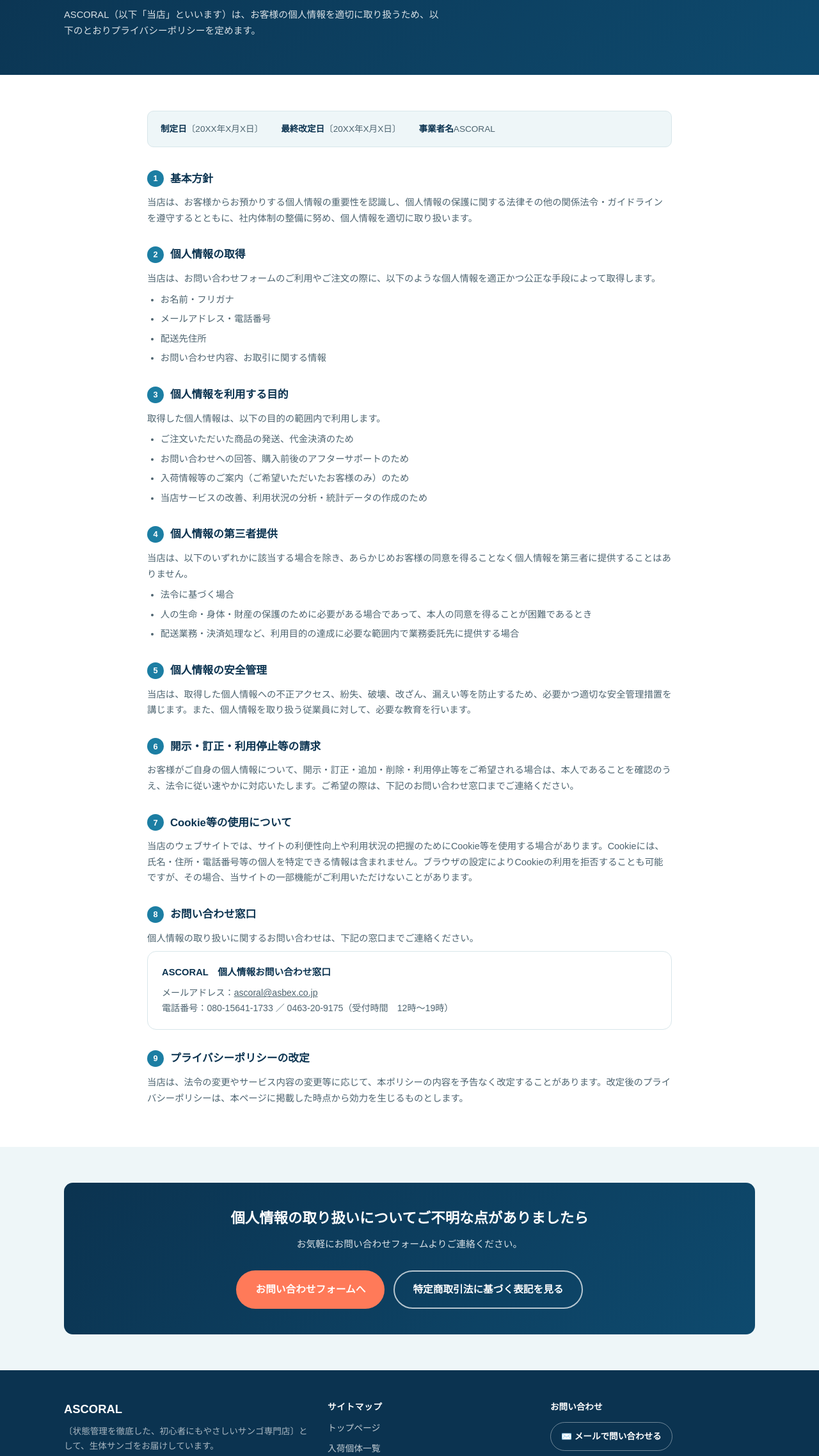
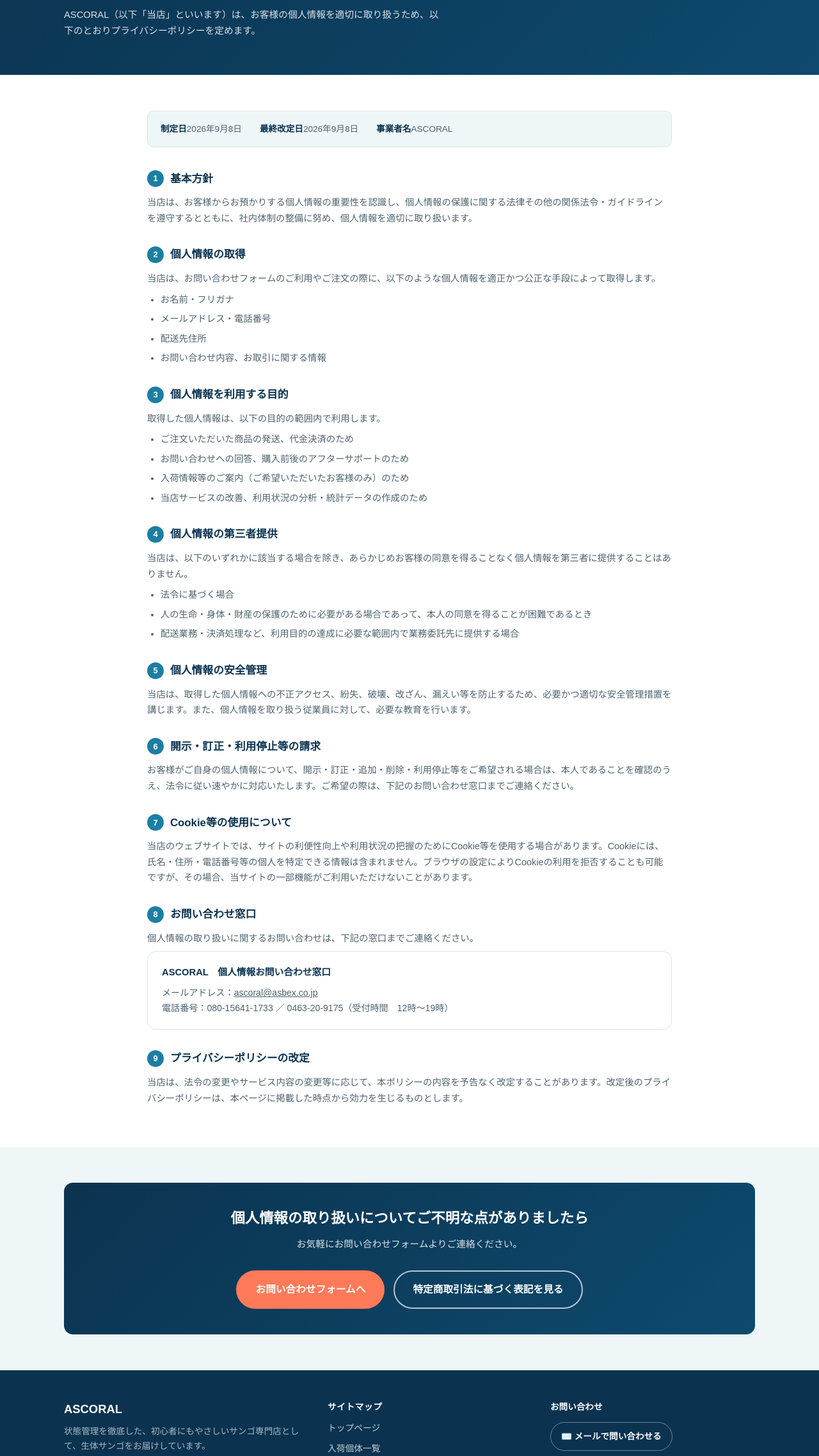
Before and after one commit to u12080430-art/coral-shop, a plain HTML site: page privacy.html in a window 1280 px wide. Shown: the part 258-2533 px from the top of the page at 64% size. Drawn offline with Linux system fonts and the light colour scheme.

Commit message:
Add files via upload

```diff
--- a/privacy.html
+++ b/privacy.html
@@ -206,8 +206,8 @@
       <div class="legal-wrap">
 
         <div class="legal-meta-box">
-          <span><strong>制定日</strong>〔20XX年X月X日〕</span>
-          <span><strong>最終改定日</strong>〔20XX年X月X日〕</span>
+          <span><strong>制定日</strong>2026年9月8日</span>
+          <span><strong>最終改定日</strong>2026年9月8日</span>
           <span><strong>事業者名</strong>ASCORAL</span>
         </div>
 
@@ -301,7 +301,7 @@
     <div class="footer-grid">
       <div class="footer-brand">
         <h3>ASCORAL</h3>
-        <p>〔状態管理を徹底した、初心者にもやさしいサンゴ専門店〕として、生体サンゴをお届けしています。</p>
+        <p>状態管理を徹底した、初心者にもやさしいサンゴ専門店として、生体サンゴをお届けしています。</p>
       </div>
       <div class="footer-links">
         <h4>サイトマップ</h4>
```
Also changed, not shown: index.html (+2 -2 lines), store.html (+1 -1 lines), tokushoho.html (+1 -1 lines).
